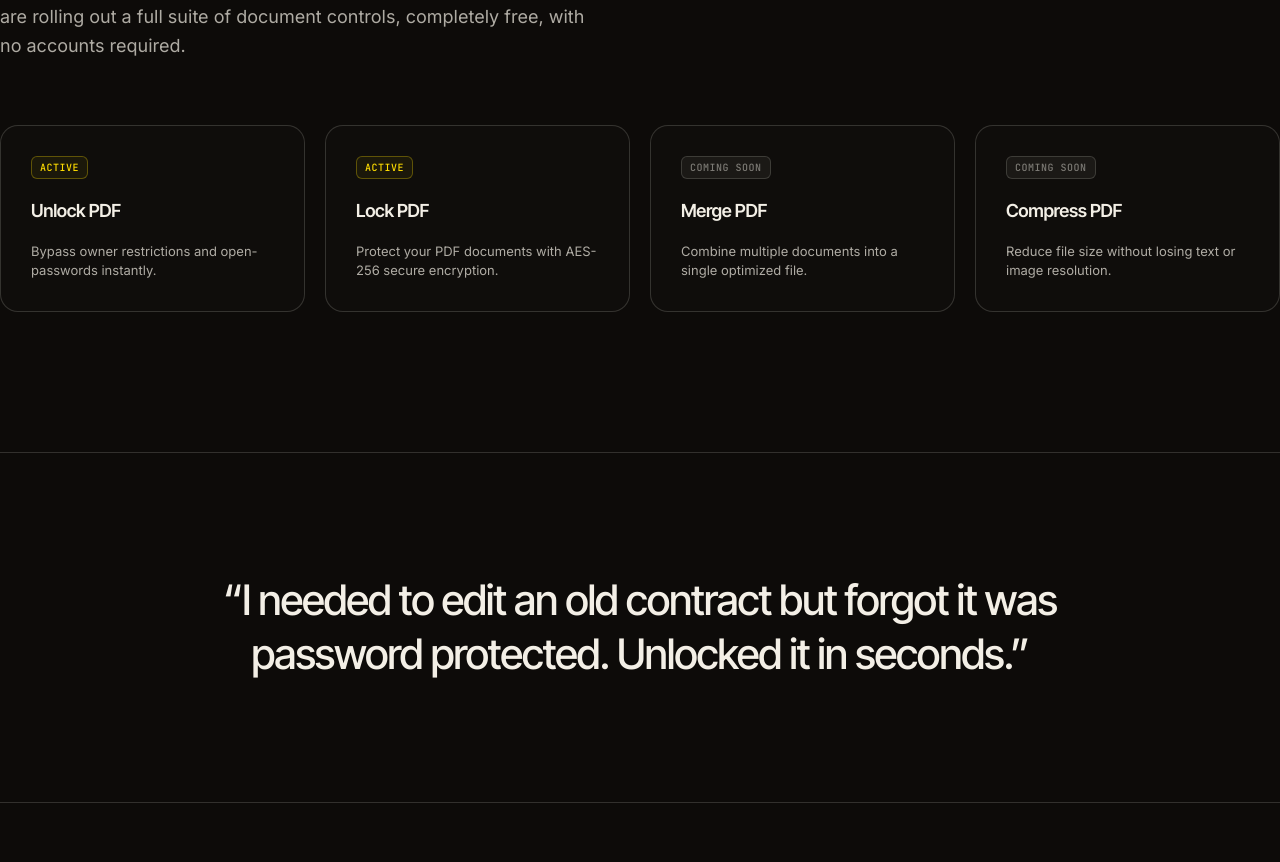
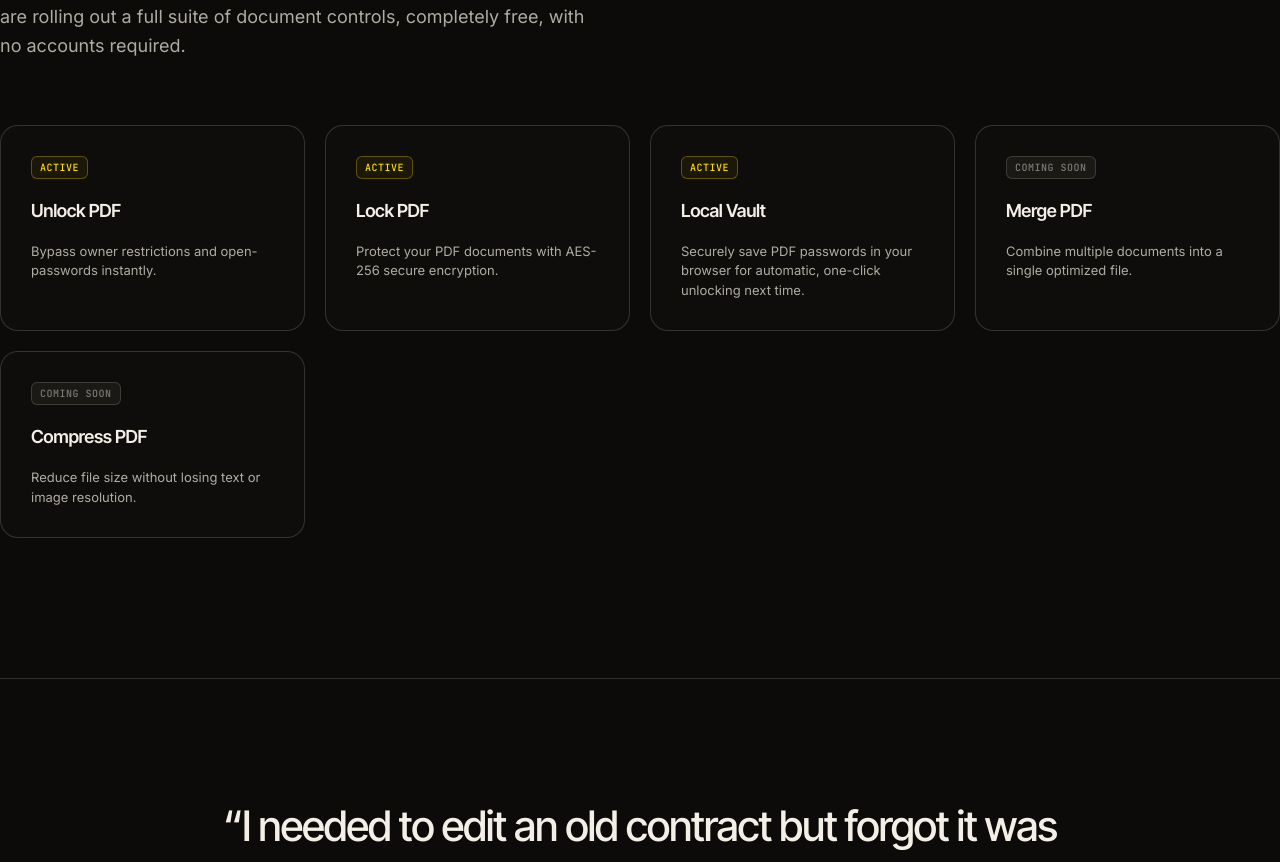
Before and after one commit to ashishgit4/PdfFinalBoss, a React (Vite) app in the folder frontend/: page / in a window 1280 px wide. Shown: the part 1904-2766 px from the top of the page. Built offline with nearby package versions, Linux system fonts and the light colour scheme; no server answers.

Commit message:
feat: add FAQ and Features components and update README with project details

```diff
--- a/frontend/src/components/FAQ.tsx
+++ b/frontend/src/components/FAQ.tsx
@@ -18,7 +18,11 @@ export function FAQ() {
     },
     {
       q: "Do you store my password?",
-      a: "No. The credentials you submit are solely used in memory during decryption and are never saved, logged, or recorded anywhere on disk."
+      a: "No. The credentials you submit are solely used in memory during decryption and are never saved, logged, or recorded anywhere on the server disk."
+    },
+    {
+      q: "How does the Local Password Vault work?",
+      a: "When you lock a PDF, you can choose to save the password to your local vault. We encrypt and save this password directly in your browser's localStorage mapped to the file's unique hash. If you upload the same PDF again, your browser automatically retrieves the password and unlocks it for you. Your passwords never leave your device."
     },
     {
       q: "Is this free?",
--- a/frontend/src/components/Features.tsx
+++ b/frontend/src/components/Features.tsx
@@ -53,14 +53,21 @@ export function Features() {
             <p className="tool-desc">Protect your PDF documents with AES-256 secure encryption.</p>
           </div>
 
-          {/* Tool 3: Coming Soon */}
+          {/* Tool 3: Active */}
+          <div className="tool-card">
+            <span className="tool-badge active">Active</span>
+            <h3 className="tool-title">Local Vault</h3>
+            <p className="tool-desc">Securely save PDF passwords in your browser for automatic, one-click unlocking next time.</p>
+          </div>
+
+          {/* Tool 4: Coming Soon */}
           <div className="tool-card">
             <span className="tool-badge soon">Coming Soon</span>
             <h3 className="tool-title">Merge PDF</h3>
             <p className="tool-desc">Combine multiple documents into a single optimized file.</p>
           </div>
 
-          {/* Tool 4: Coming Soon */}
+          {/* Tool 5: Coming Soon */}
           <div className="tool-card">
             <span className="tool-badge soon">Coming Soon</span>
             <h3 className="tool-title">Compress PDF</h3>
```
Also changed, not shown: 1 other file (tests, documents, lock files or other folders).
